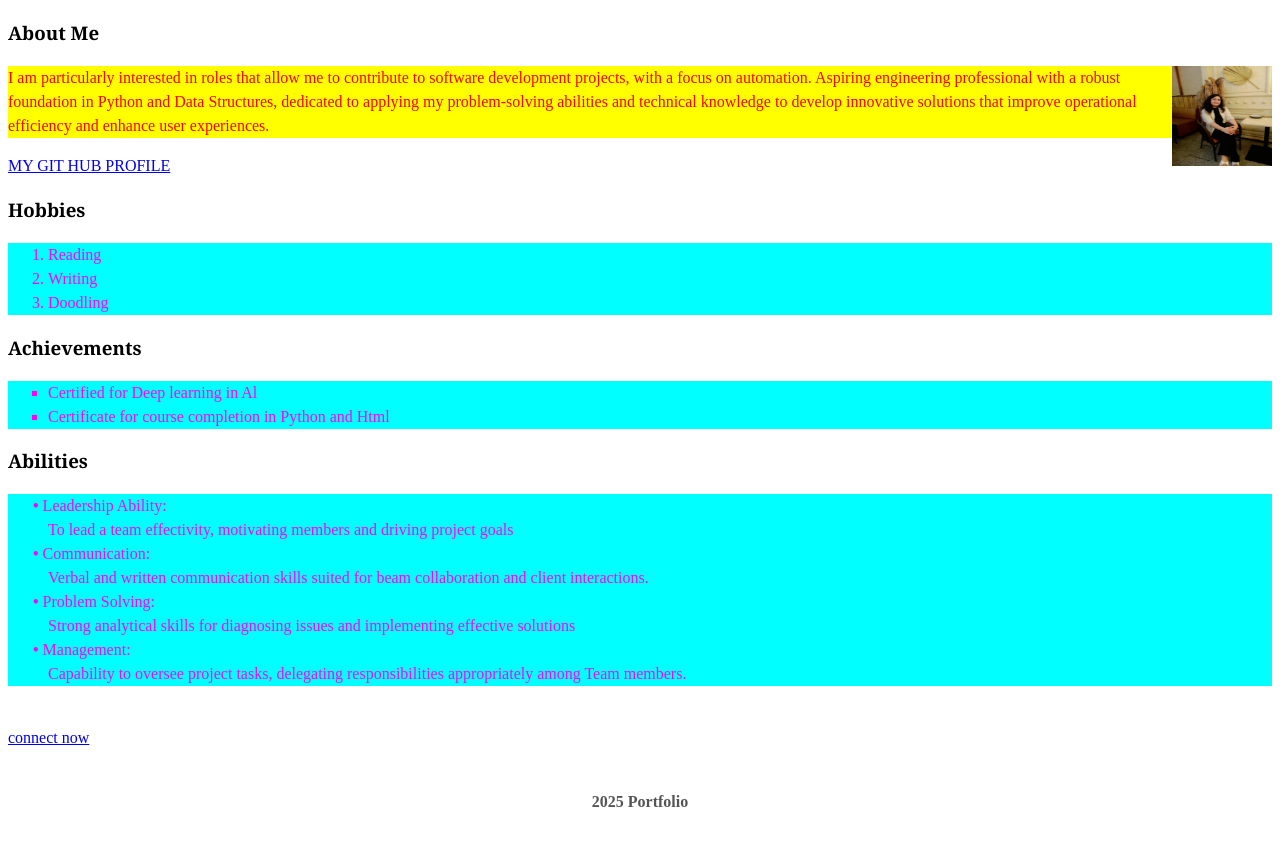
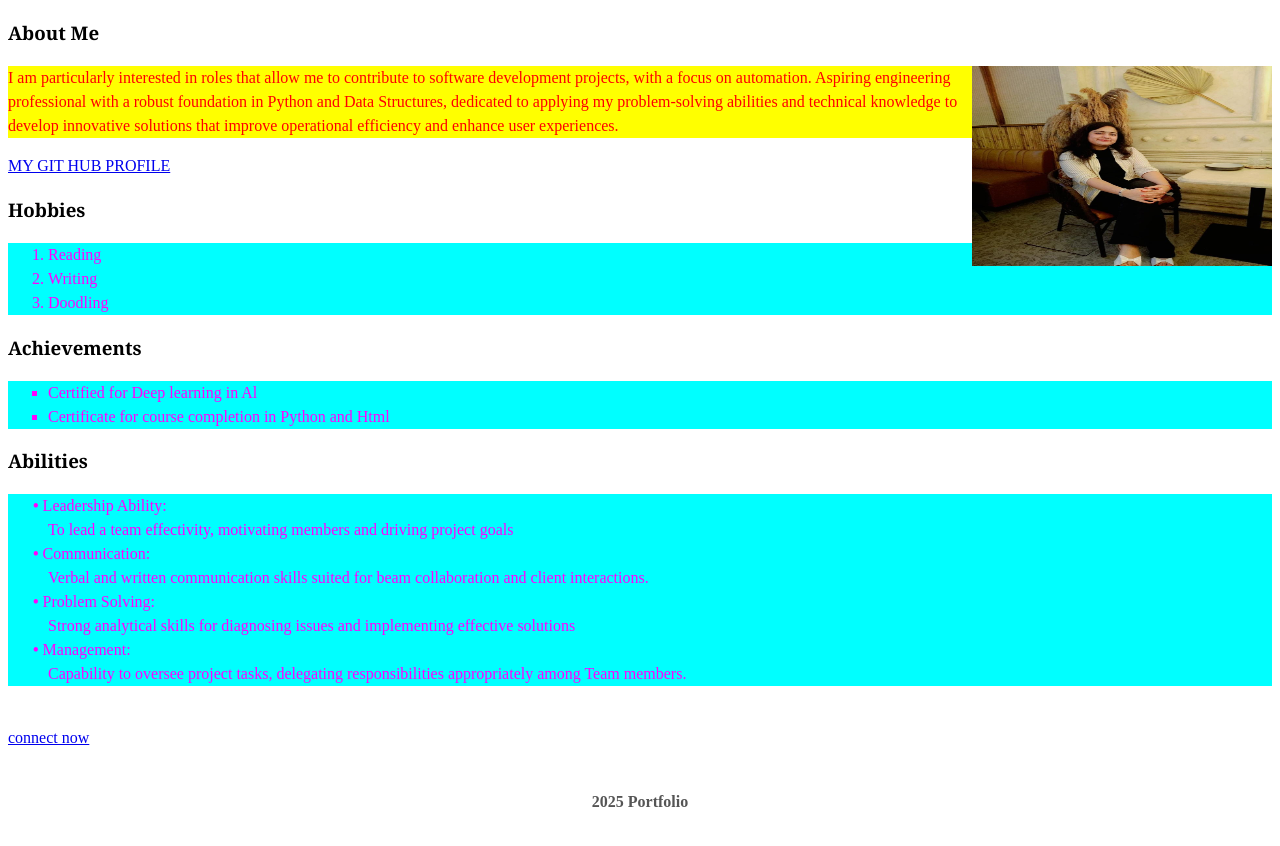
Before and after one commit to Mudrika04/my-profile-website, a plain HTML site: page index.html in a window 1280 px wide. Shown: the part 72-918 px from the top of the page. Drawn offline with Linux system fonts and the light colour scheme.

Commit message:
Update index.html

```diff
--- a/index.html
+++ b/index.html
@@ -34,7 +34,7 @@
         <header><h1>Mudrika Gupta</h1></header>
         <section ><h3>About Me </h3>
         <div ><p style="color:red; background-color:yellow"><img src="profile.jpeg"
-            alt="MY PROFILE PHOTO" style="float:right; width:100px;height:100px; margin: left 10px" >
+            alt="MY PROFILE PHOTO" style="float:right; width:300px;height:200px; margin: left 10px" >
             I am particularly interested in roles that allow me to contribute to software development projects, with a
 focus on automation. Aspiring engineering professional with a robust foundation in Python and Data
 Structures, dedicated to applying my problem-solving abilities and technical knowledge to develop
```
